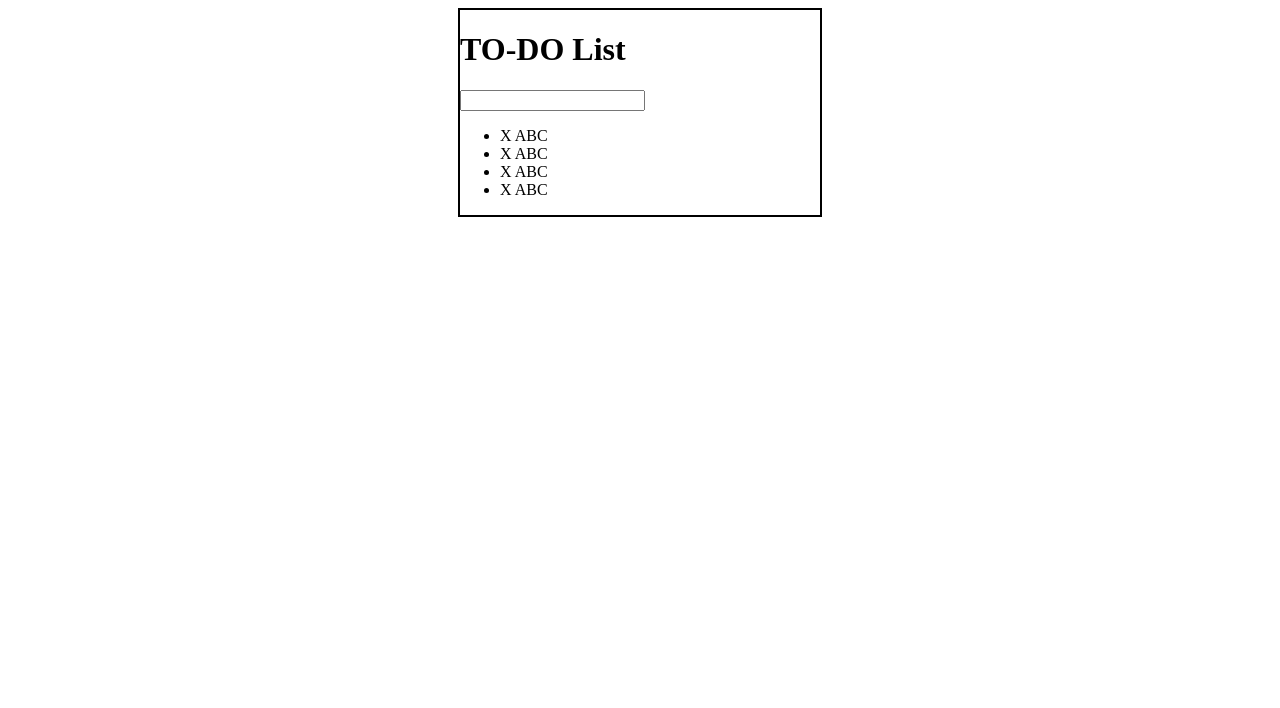
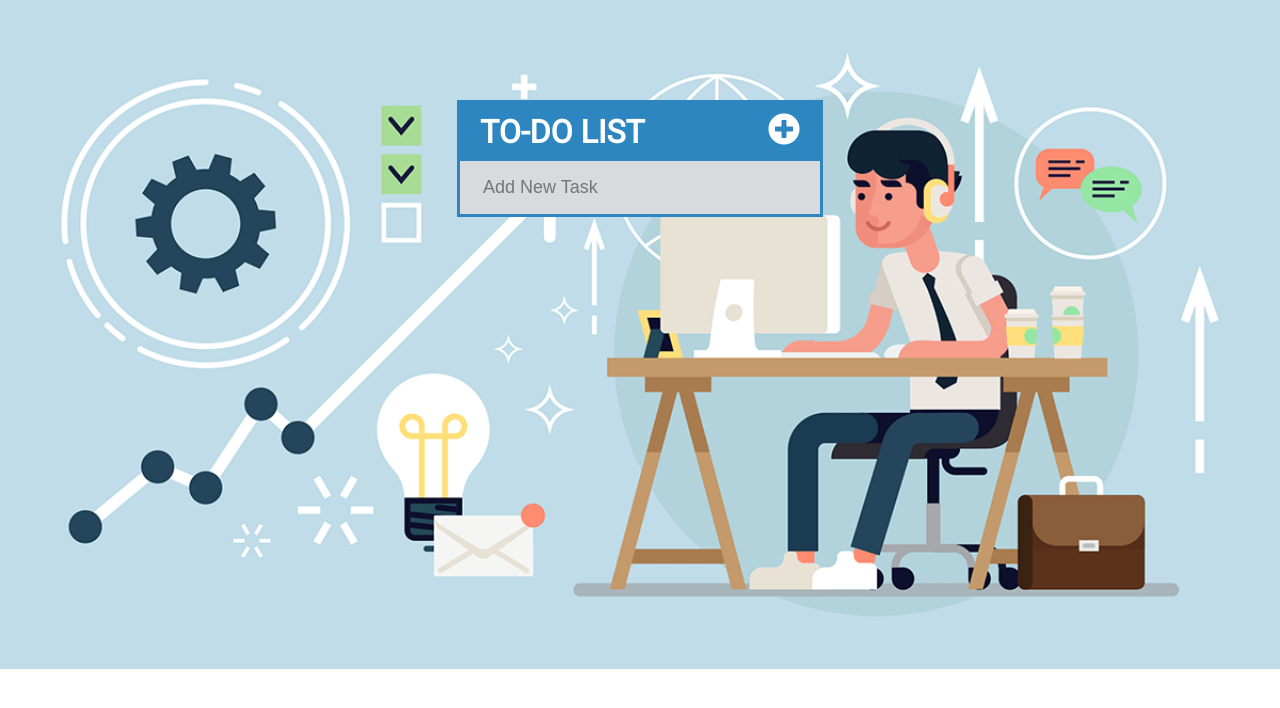
Before and after one commit to AbuSalehFaysal/todolist, a plain HTML site: page index.html in a window 1280 px wide. Drawn offline with Linux system fonts and the light colour scheme.

Commit message:
Styling Done

```diff
--- a/assets/css/style.css
+++ b/assets/css/style.css
@@ -1,10 +1,85 @@
+body{
+  font-family: 'Roboto', sans-serif;
+  /* content: ' ';
+  display: block;
+  position: absolute;
+  width: 100%;
+  height: 100%; */
+  background-image: url('../img/2.png');
+  background-repeat: no-repeat;
+  background-size: cover;
+}
+
+.fa-plus-circle{
+  float: right;
+}
+
+span{
+  height: 40px;
+  width: 0;
+  display: inline-block;
+  color: white;
+  background-color: #E74C3C;
+  margin-right: 20px;
+  text-align: center;
+  transition: 0.2s linear;
+}
+
+li:hover span{
+  width: 40px;
+  opacity: 1.0;
+}
+
 #container {
-  border: 2px solid black;
+  border: 3px solid #2E86C1;
   width: 360px;
-  margin: 0 auto;
+  margin: 100px auto;
+  background-color: #D7DBDD;
+}
+
+h1{
+  background-color: #2E86C1;
+  margin: 0;
+  padding: 0;
+  text-transform: uppercase;
+  padding: 10px 20px;
+  color: white;
 }
 
 .completed{
   color: gray;
   text-decoration: line-through;
 }
+
+ul{
+  list-style: none;
+  margin: 0;
+  padding: 0;
+}
+
+li{
+  background-color: #fff;
+  height: 40px;
+  line-height: 40px;
+  color: #17202A;
+}
+
+li:nth-child(2n){
+  background-color: #f7f7f7;
+}
+
+input{
+  font-size: 18px;
+  background-color: #D7DBDD;
+  box-sizing: border-box;
+  width: 100%;
+  padding: 13px 13px 13px 20px;
+  color: #2E86C1;
+  border: 3px solid rgba(0, 0, 0, 0);
+}
+
+input:focus{
+  background-color: #fff;
+  border: 3px solid #2E86C1;
+  outline: none;
+}
--- a/assets/js/script.js
+++ b/assets/js/script.js
@@ -15,6 +15,11 @@ $("input[type='text']").keypress(function(event){
     if(event.which === 13){
         var todo = $(this).val();
         $(this).val("");
-        $("ul").append("<li><span>X</span> " + todo + " </li>");
+        $("ul").append("<li><span><i class='fas fa-trash-alt'></i></span> " + todo + " </li>");
     }
 });
+
+//plus icon toggle
+$(".fa-plus-circle").click(function(){
+    $("input[type='text']").fadeToggle();
+});
--- a/index.html
+++ b/index.html
@@ -5,17 +5,15 @@
     <meta name="viewport" content="width=device-width, initial-scale=1.0" />
     <title>To Do List</title>
     <link rel="stylesheet" href="assets/css/style.css" />
+    <link href="https://fonts.googleapis.com/css2?family=Roboto&display=swap" rel="stylesheet">
+    <link rel="stylesheet" href="https://cdnjs.cloudflare.com/ajax/libs/font-awesome/5.15.1/css/all.min.css">
     <script src="assets/js/lib/jquery-3.5.1.min.js"></script>
   </head>
   <body>
     <div id="container">
-      <h1>TO-DO List</h1>
-      <input type="text" name="" id="" />
+      <h1>TO-DO List<i class="fas fa-plus-circle"></i></h1>
+      <input type="text" placeholder="Add New Task" />
       <ul>
-        <li><span>X</span> ABC</li>
-        <li><span>X</span> ABC</li>
-        <li><span>X</span> ABC</li>
-        <li><span>X</span> ABC</li>
       </ul>
     </div>
     <script src="assets/js/script.js"></script>
```
Also changed, not shown: assets/img/1.png (added), assets/img/2.png (added).
